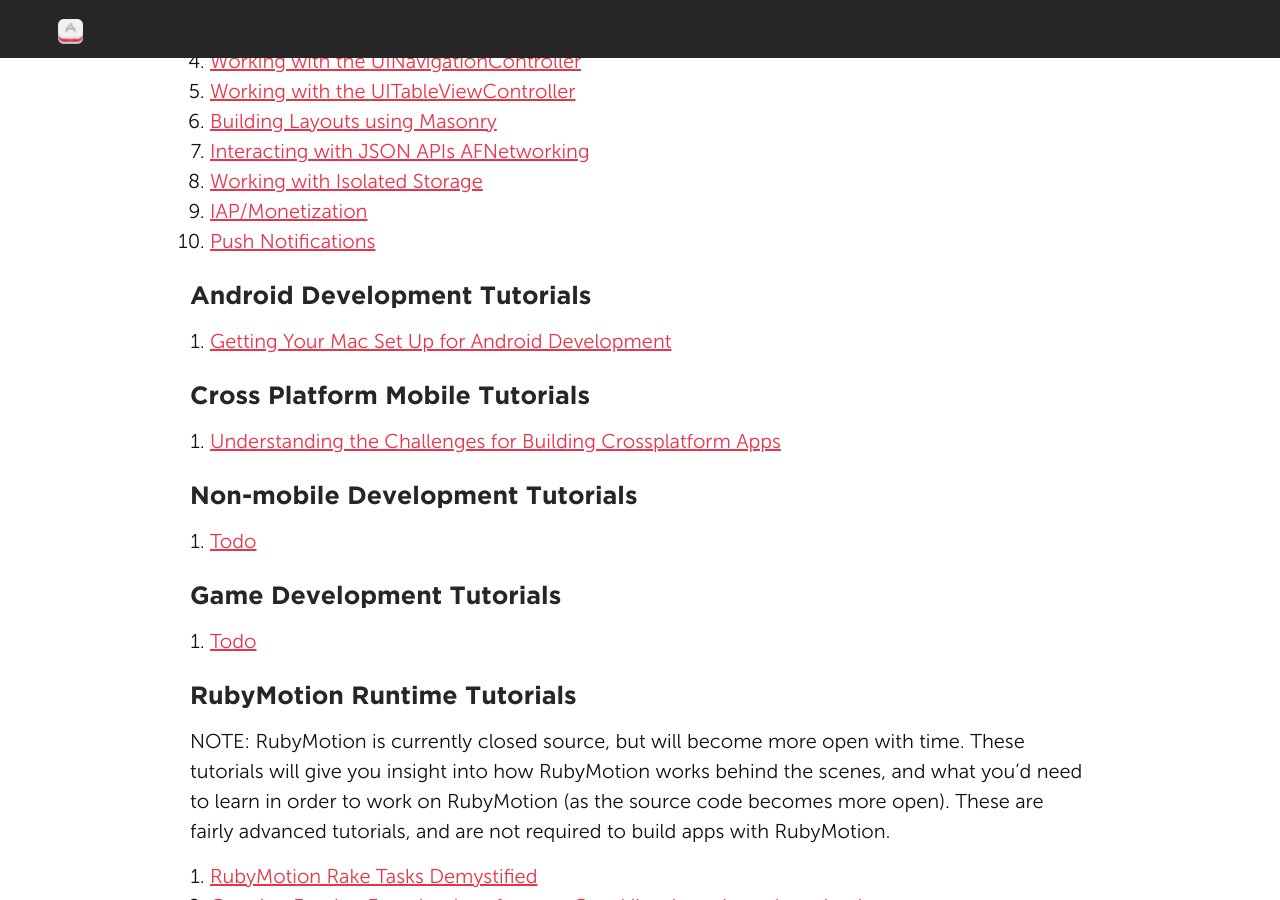
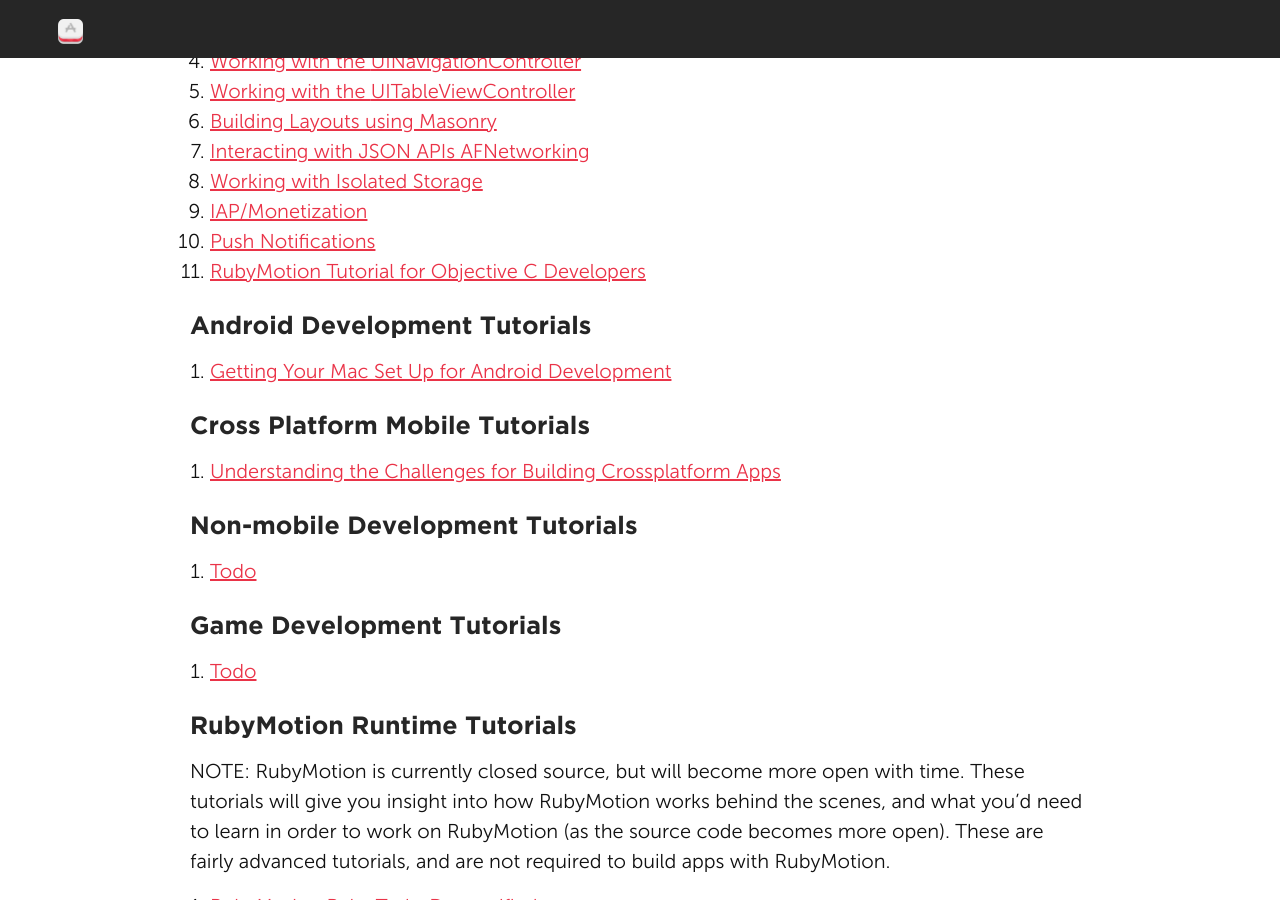
Before and after one commit to amirrajan/rubymotion-applied, a Jekyll site: the page built from index.md, in a window 1280 px wide and 900 px high, scrolled down 968 px. Built offline with Jekyll 4.4.1, drawn with Linux system fonts in a browser that asks for light colours.

Commit message:
Add link to tutorial

```diff
--- a/index.md
+++ b/index.md
@@ -39,6 +39,7 @@ via GitHub Issues.
 1. [Working with Isolated Storage](#todo)
 1. [IAP/Monetization](#todo)
 1. [Push Notifications](#todo)
+1. [RubyMotion Tutorial for Objective C Developers](http://hboon.com/rubymotion-tutorial-for-objective-c-developers/)
 
 ## Android Development Tutorials ##
 
```
